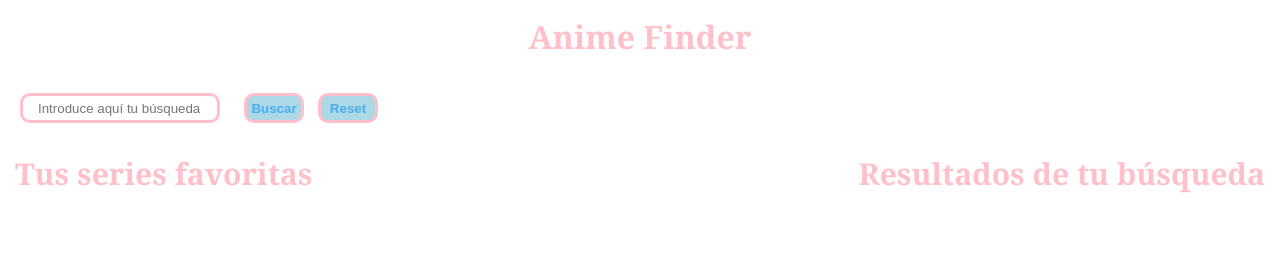
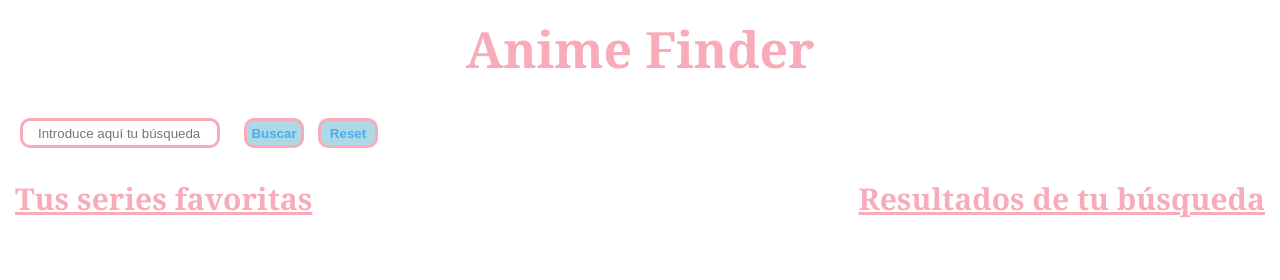
Before and after one commit to Adalab/modulo-2-evaluacion-final-Rouseta, a website: page docs/index.html in a window 1280 px wide. Drawn offline with Linux system fonts and the light colour scheme.

Commit message:
styles: new colors added

```diff
--- a/docs/index.html
+++ b/docs/index.html
@@ -39,7 +39,9 @@
 
       <div class="mainDiv">
         <section class="favouritesList">
-          <h2 class="searchresults__title">Tus series favoritas</h2>
+          <h2 class="searchresults__title titleFavourites">
+            Tus series favoritas
+          </h2>
           <div class="searchresults__favourites"></div>
         </section>
         <section class="allResults">
--- a/src/scss/main.scss
+++ b/src/scss/main.scss
@@ -6,10 +6,11 @@
   background-attachment: fixed;
   min-height: 100vh;
   .mainTitle {
-    color: pink;
+    color: rgb(248, 172, 185);
     padding: 15px 15px;
     font-family: Cambria, Cochin, Georgia, Times, "Times New Roman", serif;
     text-align: center;
+    font-size: 50px;
   }
 
   .mainDiv {
@@ -22,7 +23,7 @@
 
 .favourite {
   color: #48aef0;
-  background-color: pink;
+  background-color: rgb(248, 172, 185);
 }
 
 .searchresults {
@@ -35,18 +36,17 @@
   }
   &__title {
     margin: 10px 15px;
-    color: pink;
+    color: rgb(248, 172, 185);
     font-family: Cambria, Cochin, Georgia, Times, "Times New Roman", serif;
     font-size: 30px;
   }
 
   .results {
-    color: pink;
+    color: rgb(248, 172, 185);
     font-size: 25px;
     font-family: Cambria, Cochin, Georgia, Times, "Times New Roman", serif;
     padding: 1.2rem 1rem 1rem;
-
-    &.favourite {
+    border &.favourite {
       color: #48aef0;
     }
   }
@@ -57,13 +57,13 @@
   height: 30px;
   width: 200px;
   border-radius: 10px;
-  border: solid pink;
+  border: solid rgb(248, 172, 185);
   padding-left: 15px;
 }
 .button__search,
 .button__reset,
 .deleteOneBtn {
-  border: solid pink;
+  border: solid rgb(248, 172, 185);
   margin-left: 10px;
   border-radius: 10px;
   height: 30px;
@@ -76,3 +76,7 @@
     background-color: white;
   }
 }
+.titleFavourites,
+.titleResults {
+  text-decoration: underline;
+}
```
Also changed, not shown: src/html/index.html (+3 -1 lines), docs/assets/css/main.css.
